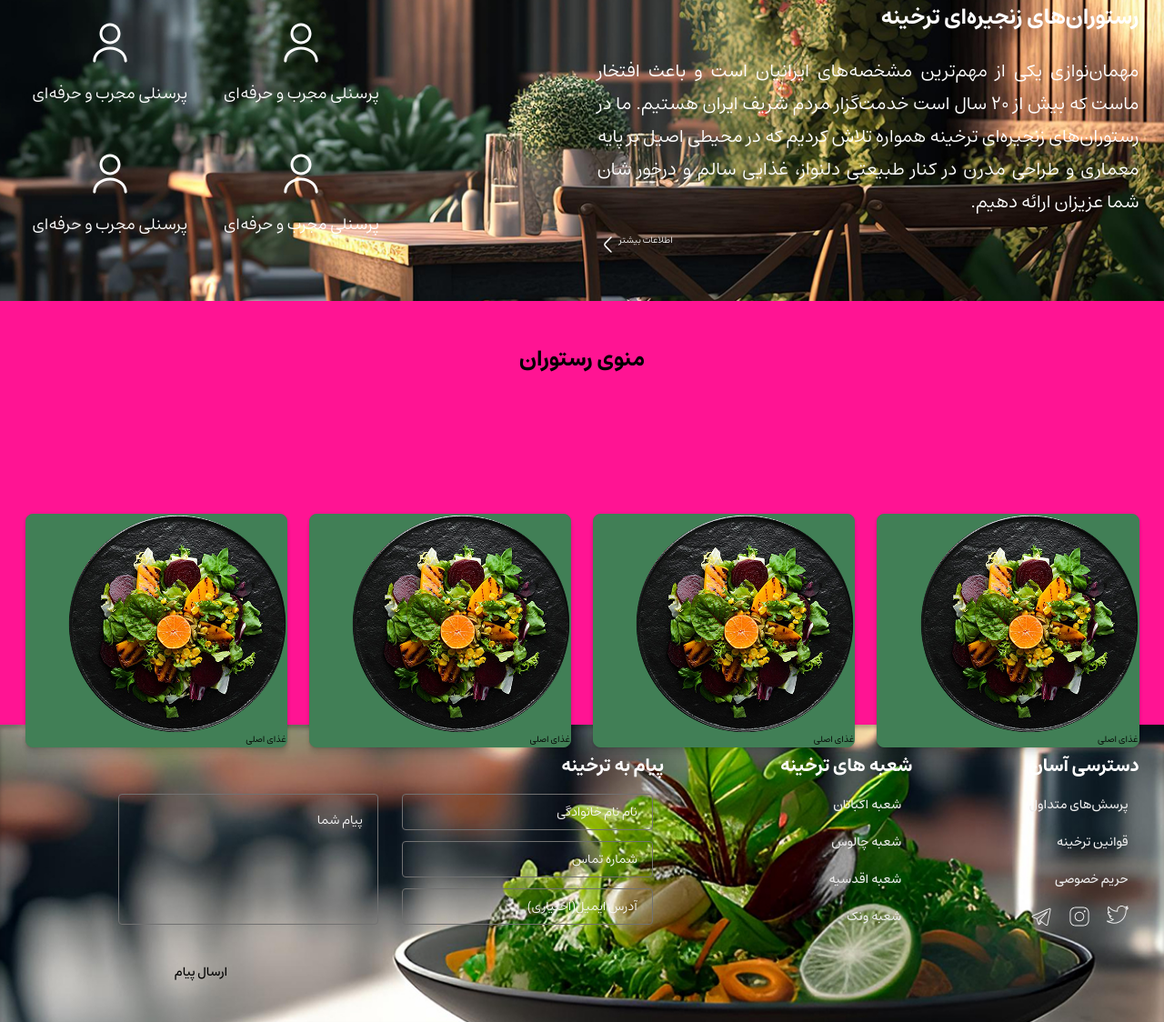
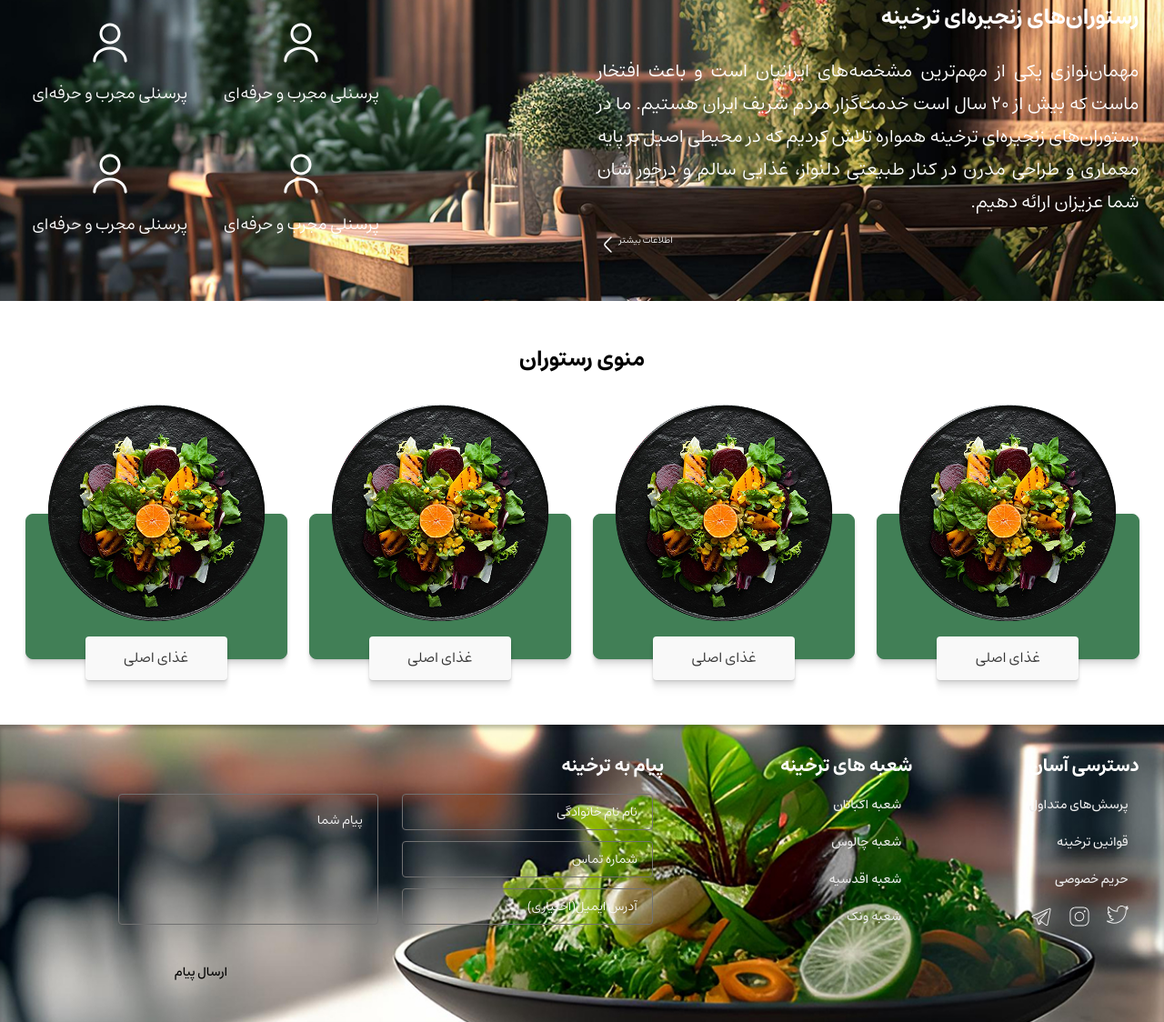
Before and after one commit to yousofdavamkar/tarkhine-douran, a website: page index.html in a window 1280 px wide. Shown: the part 496-1620 px from the top of the page at 91% size. Drawn offline with nearby package versions, Linux system fonts and the light colour scheme; files whose address does not match are found by name.

Commit message:
complete menu design and layout add absolute positioning to button in menu items
On branch feature/menu
Your branch is up to date with 'origin/feature/menu'.

Changes to be committed:
	modified:   css/components/_buttons.css
	modified:   css/pages/_home.css
	modified:   index.html

```diff
--- a/css/components/_buttons.css
+++ b/css/components/_buttons.css
@@ -1,9 +1,9 @@
 .btn,
 .btn:link,
 .btn:visited {
+  width: fit-content;
   border: 1px solid transparent;
   display: flex;
-  width: fit-content;
   align-items: center;
   gap: 4px;
   padding: 0 var(--spacing-8);
@@ -19,7 +19,7 @@
   color: var(--color-neutral-white);
 }
 
-.btn--fill-primary:link,
+.btn--fill-prim.btnary:link,
 .btn--fill-primary:visited {
   background-color: var(--color-primary);
   color: var(--color-neutral-white);
@@ -213,22 +213,22 @@
   color: var(--color-neutral-black);
 }
 
-.btn--size-40,
-.btn--size-48,
-.btn--size-56 {
+.btn.btn--size-40,
+.btn.btn--size-48,
+.btn.btn--size-56 {
   gap: var(--spacing-8);
   padding: 0 var(--spacing-16);
   font-size: 1.6rem;
 }
 
-.btn--size-40 {
+.btn.btn--size-40 {
   height: 40px;
 }
 
-.btn--size-48 {
+.btn.btn--size-48 {
   height: 48px;
 }
 
-.btn--size-56 {
+.btn.btn--size-56 {
   height: 56px;
 }
--- a/css/pages/_home.css
+++ b/css/pages/_home.css
@@ -1,6 +1,5 @@
 .menu {
   padding: 48px 0 72px;
-  background-color: deeppink;
 }
 
 .menu__title {
@@ -25,8 +24,26 @@
   border: 1px solid var(--color-primary);
   box-shadow: var(--shadow-card);
   border-radius: var(--radius-8);
+  height: 100%;
+  position: relative;
+}
+.menu__item-image{
+    width: 240px;
+    position: absolute;
+    bottom: 40px;
+    left: calc(50% - (240px / 2));
 }
 
+.menu__item-link.btn{
+    width: 156px;
+    position: absolute;
+    bottom: -24px;
+    left: calc(50% - (156px / 2));
+    background-color: var(--color-neutral-gray-1);
+    color: var(--color-neutral-gray-8);
+    box-shadow: var(--shadow-card);
+
+}
 .menu__item:hover {
   opacity: 1;
 }
@@ -60,6 +77,7 @@
     padding-right: 0;
   }
 }
+
 .about {
   background: #464031 url("/images/about.jpg") no-repeat top center / cover;
   padding: var(--spacing-48) 0;
@@ -103,12 +121,12 @@
   gap: var(--spacing-8);
 }
 
-.about__features-row{
+.about__features-row {
   height: 136px;
   display: flex;
   gap: var(--spacing-24);
 }
-.about__feature{
+.about__feature {
   flex: 1;
   display: flex;
   flex-direction: column;
--- a/index.html
+++ b/index.html
@@ -105,7 +105,9 @@
           </button>
           <button class="site-header__btn">
             <svg class="site-header__icon">
-              <use xlink:href="/icons/sprite.svg#iconsax-shopping-cart-29n0a28p-"></use>
+              <use
+                xlink:href="/icons/sprite.svg#iconsax-shopping-cart-29n0a28p-"
+              ></use>
             </svg>
           </button>
           <button class="site-header__btn">
@@ -118,28 +120,49 @@
     </header>
     <!-- main -->
     <main>
-
-
-
-<section class="slider">
+      <section class="slider">
         <!-- Swiper -->
         <div class="swiper mySwiper">
           <div class="swiper-wrapper">
             <div class="swiper-slide">
-                <h2 class="slider__title">تجربه غذای سالم و گیاهی به سبک ترخینه</h2>
-                <a href="#" class="silder__link btn btn--fill-primary btn--size-40">سفارش غذا</a>
+              <h2 class="slider__title">
+                تجربه غذای سالم و گیاهی به سبک ترخینه
+              </h2>
+              <a
+                href="#"
+                class="silder__link btn btn--fill-primary btn--size-40"
+                >سفارش غذا</a
+              >
             </div>
             <div class="swiper-slide">
-                <h2 class="slider__title">تجربه غذای سالم و گیاهی به سبک ترخینه</h2>
-                <a href="#" class="silder__link btn btn--fill-primary btn--size-40">سفارش غذا</a>
+              <h2 class="slider__title">
+                تجربه غذای سالم و گیاهی به سبک ترخینه
+              </h2>
+              <a
+                href="#"
+                class="silder__link btn btn--fill-primary btn--size-40"
+                >سفارش غذا</a
+              >
             </div>
             <div class="swiper-slide">
-                <h2 class="slider__title">تجربه غذای سالم و گیاهی به سبک ترخینه</h2>
-                <a href="#" class="silder__link btn btn--fill-primary btn--size-40">سفارش غذا</a>
+              <h2 class="slider__title">
+                تجربه غذای سالم و گیاهی به سبک ترخینه
+              </h2>
+              <a
+                href="#"
+                class="silder__link btn btn--fill-primary btn--size-40"
+                >سفارش غذا</a
+              >
             </div>
             <div class="swiper-slide">
-                <h2 class="slider__title">تجربه غذای سالم و گیاهی به سبک ترخینه</h2>
-                <a href="#" class="silder__link btn btn--fill-primary btn--size-40">سفارش غذا</a>
+              <h2 class="slider__title">
+                تجربه غذای سالم و گیاهی به سبک ترخینه
+              </h2>
+              <a
+                href="#"
+                class="silder__link btn btn--fill-primary btn--size-40"
+                >سفارش غذا</a
+              >
             </div>
           </div>
           <div class="swiper-button-next"></div>
@@ -195,7 +218,9 @@
                     fill="white"
                   />
                 </svg>
-                <span class="about__feature-text body-lg">پرسنلی مجرب و حرفه‌ای</span>
+                <span class="about__feature-text body-lg"
+                  >پرسنلی مجرب و حرفه‌ای</span
+                >
               </div>
               <div class="about__feature">
                 <svg
@@ -215,7 +240,9 @@
                     fill="white"
                   />
                 </svg>
-                <span class="about__feature-text body-lg">پرسنلی مجرب و حرفه‌ای</span>
+                <span class="about__feature-text body-lg"
+                  >پرسنلی مجرب و حرفه‌ای</span
+                >
               </div>
             </div>
             <div class="about__features-row">
@@ -237,7 +264,9 @@
                     fill="white"
                   />
                 </svg>
-                <span class="about__feature-text body-lg">پرسنلی مجرب و حرفه‌ای</span>
+                <span class="about__feature-text body-lg"
+                  >پرسنلی مجرب و حرفه‌ای</span
+                >
               </div>
               <div class="about__feature">
                 <svg
@@ -257,15 +286,15 @@
                     fill="white"
                   />
                 </svg>
-                <span class="about__feature-text body-lg">پرسنلی مجرب و حرفه‌ای</span>
+                <span class="about__feature-text body-lg"
+                  >پرسنلی مجرب و حرفه‌ای</span
+                >
               </div>
             </div>
           </div>
         </div>
       </section>
-
-
-   <!-- menu -->
+      <!-- menu -->
       <section class="menu">
         <div class="container">
           <h4 class="menu__title">منوی رستوران</h4>
@@ -275,7 +304,11 @@
                 <div class="menu__item-image">
                   <img src="/images/plate.png" alt="plate" />
                 </div>
-                <a class="menu__item-link" href="">غذای اصلی</a>
+                <a
+                  class="menu__item-link btn btn--fill-white btn--size-48 body-xl"
+                  href=""
+                  >غذای اصلی</a
+                >
               </div>
             </div>
             <div class="menu__item">
@@ -283,7 +316,11 @@
                 <div class="menu__item-image">
                   <img src="/images/plate.png" alt="plate" />
                 </div>
-                <a class="menu__item-link" href="">غذای اصلی</a>
+                <a
+                  class="menu__item-link btn btn--fill-white btn--size-48 body-xl"
+                  href=""
+                  >غذای اصلی</a
+                >
               </div>
             </div>
             <div class="menu__item">
@@ -291,7 +328,11 @@
                 <div class="menu__item-image">
                   <img src="/images/plate.png" alt="plate" />
                 </div>
-                <a class="menu__item-link" href="">غذای اصلی</a>
+                <a
+                  class="menu__item-link btn btn--fill-white btn--size-48 body-xl"
+                  href=""
+                  >غذای اصلی</a
+                >
               </div>
             </div>
             <div class="menu__item">
@@ -299,14 +340,18 @@
                 <div class="menu__item-image">
                   <img src="/images/plate.png" alt="plate" />
                 </div>
-                <a class="menu__item-link" href="">غذای اصلی</a>
-                 </div>
+                <a
+                  class="menu__item-link btn btn--fill-white btn--size-48 body-xl"
+                  href=""
+                  >غذای اصلی</a
+                >
+              </div>
             </div>
           </div>
-          </section>
-
+        </div>
+      </section>
     </main>
-     <!-- footer -->
+    <!-- footer -->
     <footer class="footer">
       <div class="container">
         <div class="footer__column">
@@ -446,6 +491,7 @@
     </footer>
     <!-- scripts -->
     <script src="/node_modules/swiper/swiper-bundle.min.js"></script>
+
     <script>
       var swiper = new Swiper(".mySwiper", {
         spaceBetween: 0,
@@ -464,6 +510,5 @@
         },
       });
     </script>
-
   </body>
 </html>
```
Lines whose indentation alone changed are shown as unchanged.
